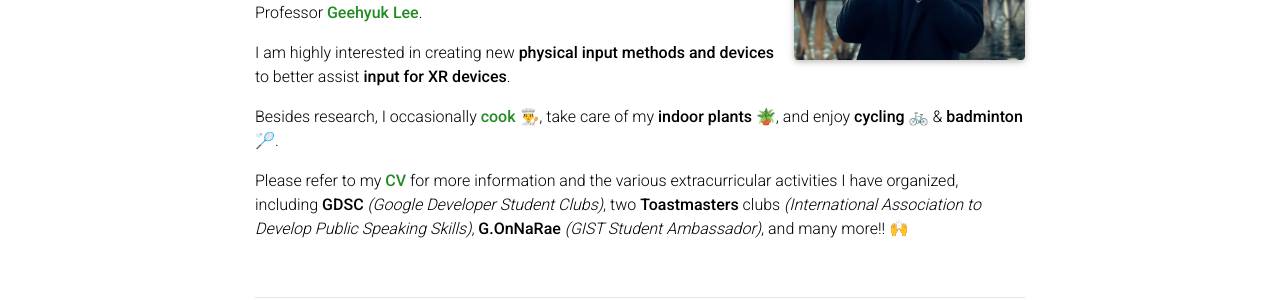
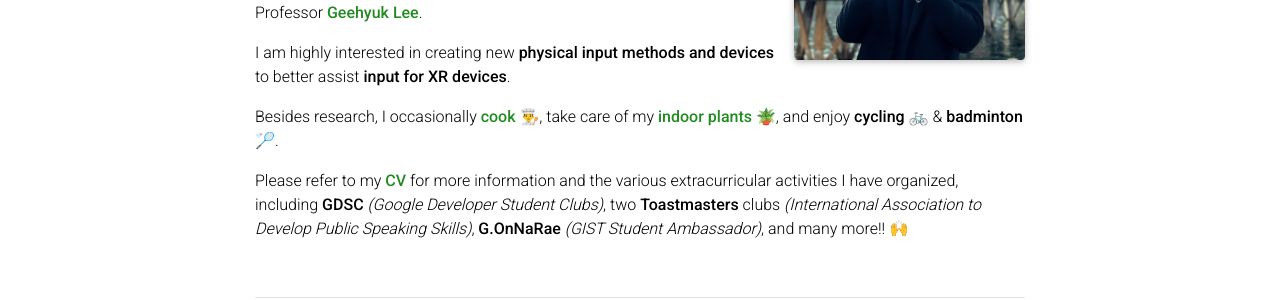
Before and after one commit to k0hwan/k0hwan.github.io, a Jekyll site: the page built from _pages/about.md, in a window 1280 px wide. Shown: the part 354-654 px from the top of the page. Built offline with Jekyll 4.4.1, drawn with Linux system fonts in a browser that asks for light colours; full-size pictures stand in for the smaller copies a plugin makes; some web fonts are replaced; comment, search, counter and statistics services are not loaded; a style sheet for code colours, icons or effects is not loaded.

Commit message:
Bold fix

```diff
--- a/_pages/about.md
+++ b/_pages/about.md
@@ -26,7 +26,7 @@
 
 I am highly interested in creating new **physical input methods and devices** to better assist **input for XR devices**.
 
-Besides research, I occasionally **[cook](https://www.instagram.com/human_food_interaction)** 👨‍🍳, take care of my <a href="javascript:void(0);" onclick="togglePlantPhoto()">**indoor plants**</a> 🪴, and enjoy **cycling** 🚲 & **badminton** 🏸.
+Besides research, I occasionally **[cook](https://www.instagram.com/human_food_interaction)** 👨‍🍳, take care of my **<a href="javascript:void(0);" onclick="togglePlantPhoto()">indoor plants</a>** 🪴, and enjoy **cycling** 🚲 & **badminton** 🏸.
 
 
 
```
